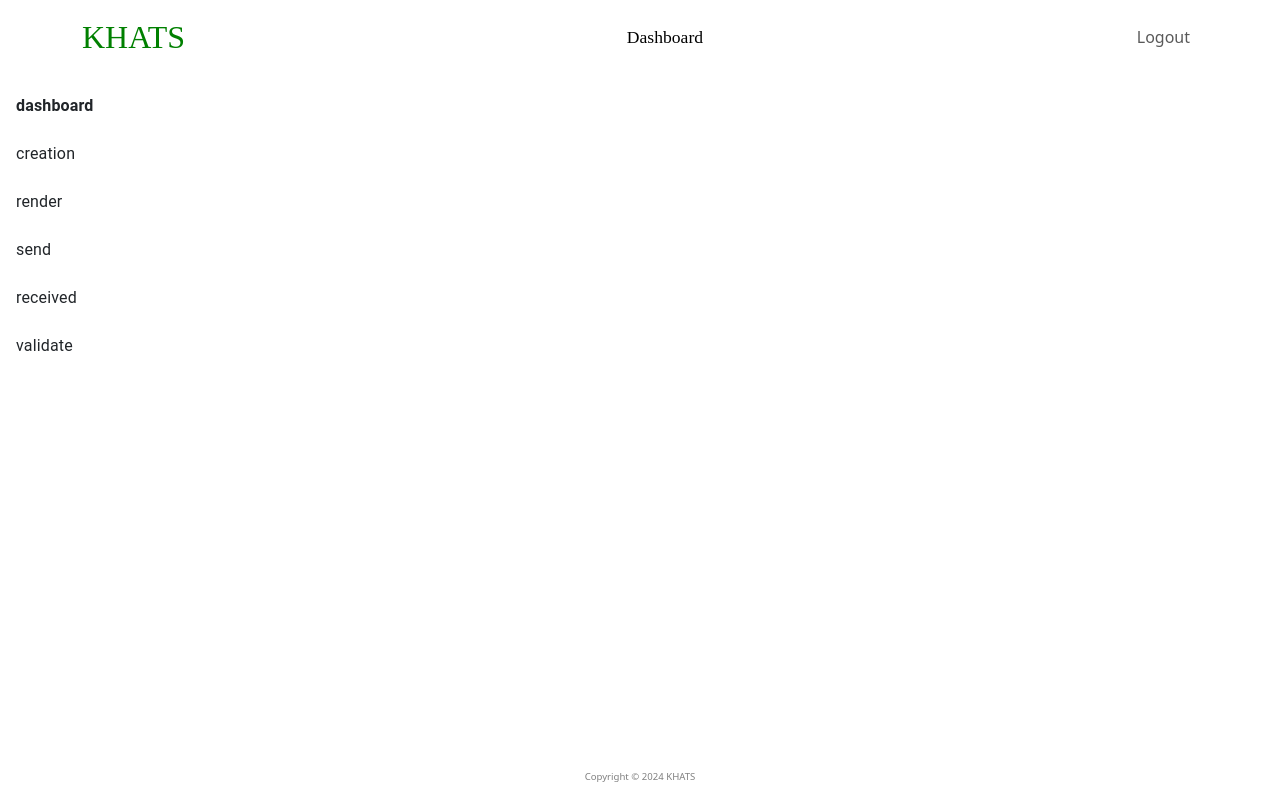
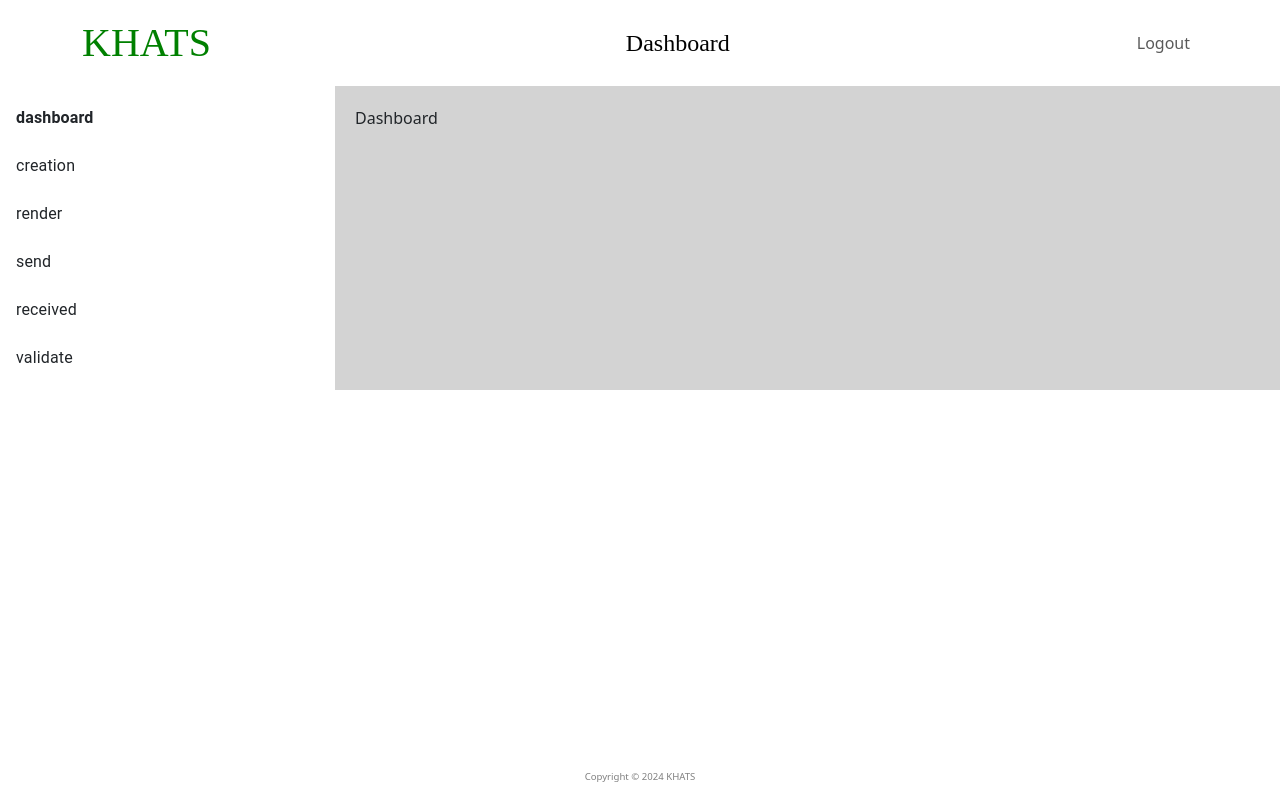
Before and after one commit to ytHengweiLiu/KHATS-SPRINT4-FRONTEND, a React (Create React App) app: page /dashboard in a window 1280 px wide. Built offline with nearby package versions, Linux system fonts and the light colour scheme.

Commit message:
added style

```diff
--- a/src/App.css
+++ b/src/App.css
@@ -1,38 +1,10 @@
-.App {
-  text-align: center;
+.grid-container {
+  display: grid;
+  grid-template-columns: 1fr 3fr; /* Adjust the ratio of columns as needed */
+  grid-gap: 20px; /* Adjust the gap between columns */
 }
 
-.App-logo {
-  height: 40vmin;
-  pointer-events: none;
+.content-container {
+  padding: 20px;
+  background-color: lightgrey;
 }
-
-@media (prefers-reduced-motion: no-preference) {
-  .App-logo {
-    animation: App-logo-spin infinite 20s linear;
-  }
-}
-
-.App-header {
-  background-color: #282c34;
-  min-height: 100vh;
-  display: flex;
-  flex-direction: column;
-  align-items: center;
-  justify-content: center;
-  font-size: calc(10px + 2vmin);
-  color: white;
-}
-
-.App-link {
-  color: #61dafb;
-}
-
-@keyframes App-logo-spin {
-  from {
-    transform: rotate(0deg);
-  }
-  to {
-    transform: rotate(360deg);
-  }
-}
--- a/src/components/NavBarLogout.jsx
+++ b/src/components/NavBarLogout.jsx
@@ -10,9 +10,9 @@ const NavbarLogout = ({ pageName }) => {
   return (
     <Navbar bg="white" data-bs-theme="light">
       <Container>
-        <Navbar.Brand style={{ color: 'green', fontFamily: 'Alice', fontSize: '2em' }}>KHATS</Navbar.Brand>
+        <Navbar.Brand ><span style={{ color: 'green', fontFamily: 'Alice', fontSize: '2em' }}>KHATS</span></Navbar.Brand>
         <Nav className="me-auto mx-auto">
-          <Nav.Link style={{ color: 'black', fontFamily: 'Alice', fontSize: '1.1em' }} >{pageName}</Nav.Link>
+          <span style={{ color: 'black', fontFamily: 'Alice', fontSize: '1.5em' }} >{pageName}</span>
         </Nav>
         <Nav className="ml-auto">
           <Nav.Link onClick={() => navigate('/login')}>Logout</Nav.Link>
--- a/src/components/NavbarLogin.jsx
+++ b/src/components/NavbarLogin.jsx
@@ -11,8 +11,8 @@ const NavbarLogin = () => {
     <>
       <Navbar bg="white" data-bs-theme="light">
         <Container>
-        <Navbar.Brand style={{ color: 'green', fontFamily: 'Alice', fontSize: '2em' }}>KHATS</Navbar.Brand>
-          <Nav className="me-auto">
+        <Navbar.Brand ><span style={{ color: 'green', fontFamily: 'Alice', fontSize: '2em' }}>KHATS</span></Navbar.Brand>
+          <Nav className="ml-auto">
             <Nav.Link onClick={() => navigate('/login')}>Login</Nav.Link>
             <Nav.Link onClick={() => navigate('/register')}>Register</Nav.Link>
           </Nav>
--- a/src/pages/Dashboard.jsx
+++ b/src/pages/Dashboard.jsx
@@ -1,14 +1,20 @@
-import React from 'react'
-import { NavbarLogout, CopyrightFooter, Sidebar } from '../components/Index'
+import React from 'react';
+import { NavbarLogout, CopyrightFooter, Sidebar } from '../components/Index';
+import '../App.css'; // Import CSS file for styling
 
 const Dashboard = () => {
   return (
     <>
       <NavbarLogout pageName={'Dashboard'} />
-      <Sidebar boldText={'dashboard'} />
-      <CopyrightFooter />
+      <div className="grid-container">
+        <Sidebar boldText={'dashboard'} />
+        <div className="content-container">
+          Dashboard
+        </div>
+        <CopyrightFooter />
+      </div>
     </>
-  )
+  );
 }
 
-export default Dashboard
+export default Dashboard;
```
